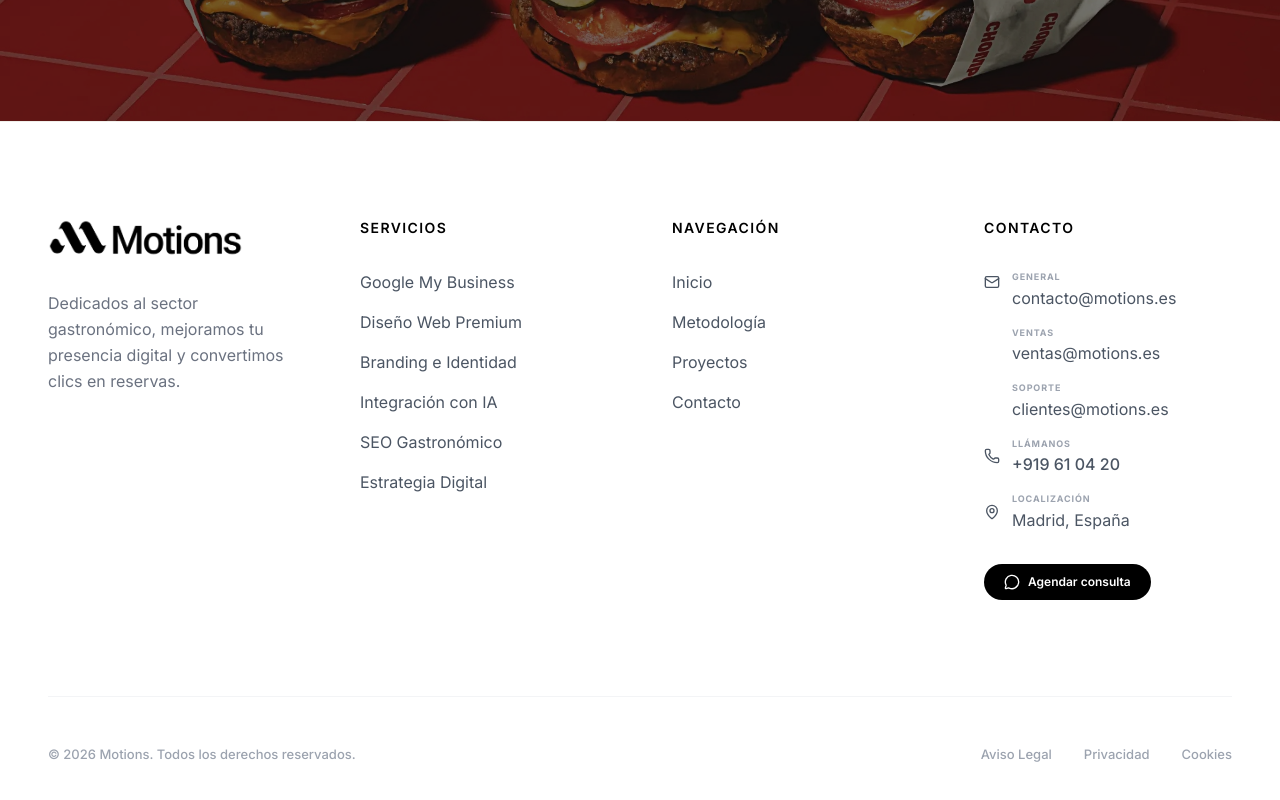
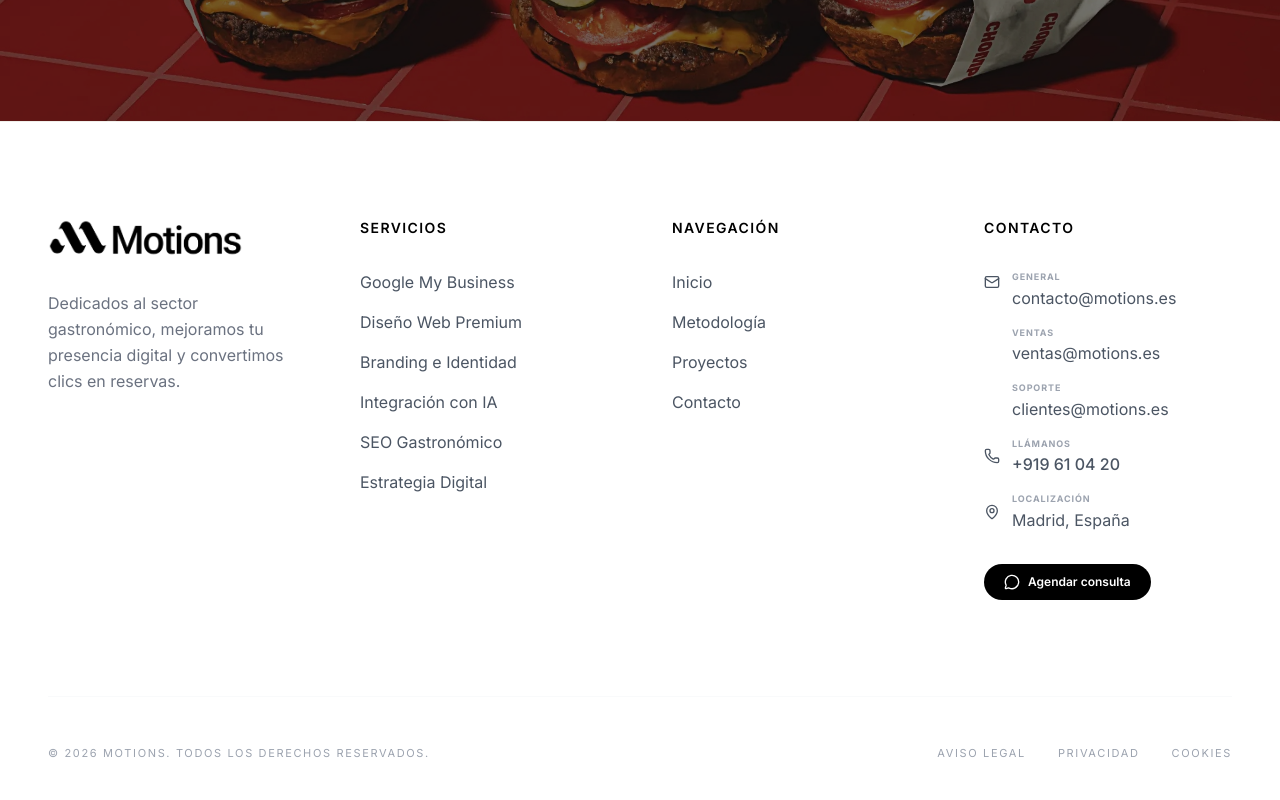
Before and after one commit to motionsmanagement/Motions, a React (Vite) app: page / in a window 1280 px wide. Shown: the part 5992-6792 px from the top of the page. Built offline with nearby package versions, Linux system fonts and the light colour scheme.

Commit message:
style: hacer más fino y elegante la zona de copyright y legal del footer

```diff
--- a/components/Footer.tsx
+++ b/components/Footer.tsx
@@ -88,7 +88,7 @@ const Footer: React.FC = () => {
           </div>
         </div>
 
-        <div className="pt-12 border-t border-gray-100 flex flex-col md:flex-row items-center justify-between gap-6 text-gray-400 text-[13px] font-medium">
+        <div className="pt-12 border-t border-gray-50 flex flex-col md:flex-row items-center justify-between gap-8 text-gray-400 text-[10px] sm:text-[11px] font-normal uppercase tracking-[0.15em]">
           <p className="text-center md:text-left">© {new Date().getFullYear()} Motions. Todos los derechos reservados.</p>
           <div className="flex gap-8">
             <Link to="/aviso-legal" className="hover:text-black transition-colors">Aviso Legal</Link>
```
